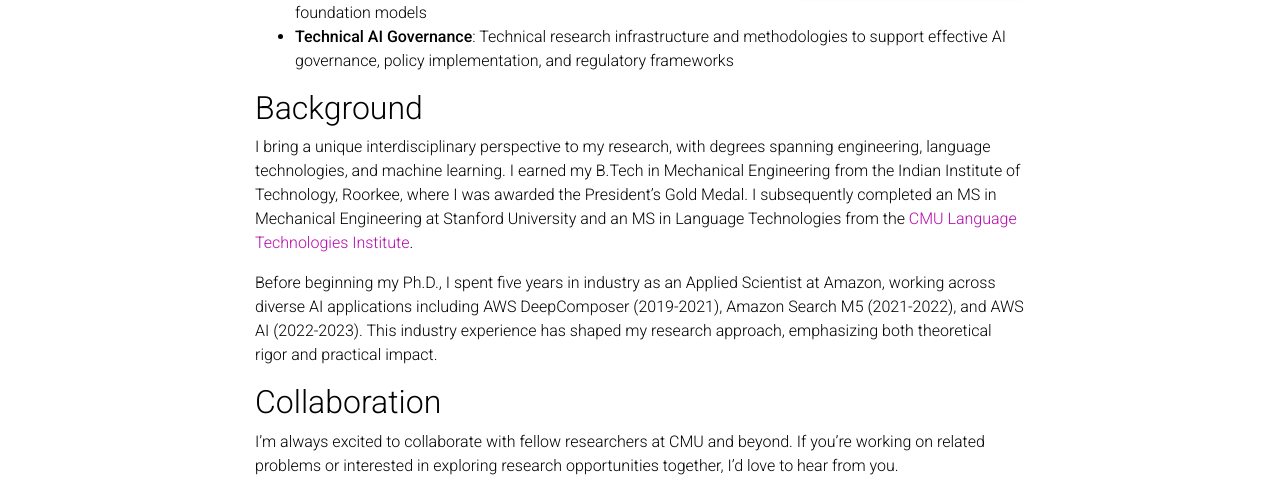
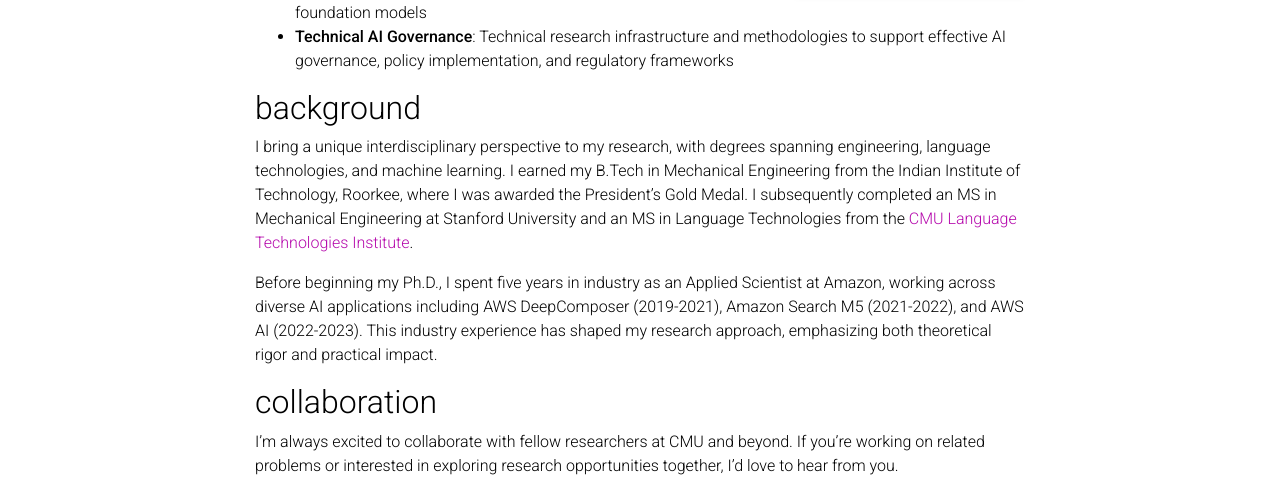
Before and after one commit to aashiqmuhamed/aashiqmuhamed.github.io, a Jekyll site: the page built from _pages/about.md, in a window 1280 px wide. Shown: the part 544-1040 px from the top of the page. Built offline with Jekyll 4.4.1, drawn with Linux system fonts in a browser that asks for light colours; full-size pictures stand in for the smaller copies a plugin makes; some web fonts are replaced; comment, search, counter and statistics services are not loaded; a style sheet for code colours, icons or effects is not loaded.

```diff
--- a/_pages/about.md
+++ b/_pages/about.md
@@ -28,13 +28,13 @@ My research focuses on developing responsible AI systems that are safe, efficien
 - **Retrieval-Augmented Generation**: Collaborative RAG systems, LLM-as-a-judge frameworks, and novel evaluation paradigms for foundation models
 - **Technical AI Governance**: Technical research infrastructure and methodologies to support effective AI governance, policy implementation, and regulatory frameworks
 
-## Background
+## background
 
 I bring a unique interdisciplinary perspective to my research, with degrees spanning engineering, language technologies, and machine learning. I earned my B.Tech in Mechanical Engineering from the Indian Institute of Technology, Roorkee, where I was awarded the President's Gold Medal. I subsequently completed an MS in Mechanical Engineering at Stanford University and an MS in Language Technologies from the [CMU Language Technologies Institute](https://lti.cs.cmu.edu/).
 
 Before beginning my Ph.D., I spent five years in industry as an Applied Scientist at Amazon, working across diverse AI applications including AWS DeepComposer (2019-2021), Amazon Search M5 (2021-2022), and AWS AI (2022-2023). This industry experience has shaped my research approach, emphasizing both theoretical rigor and practical impact.
 
-## Collaboration
+## collaboration
 
 I'm always excited to collaborate with fellow researchers at CMU and beyond. If you're working on related problems or interested in exploring research opportunities together, I'd love to hear from you.
 
```
